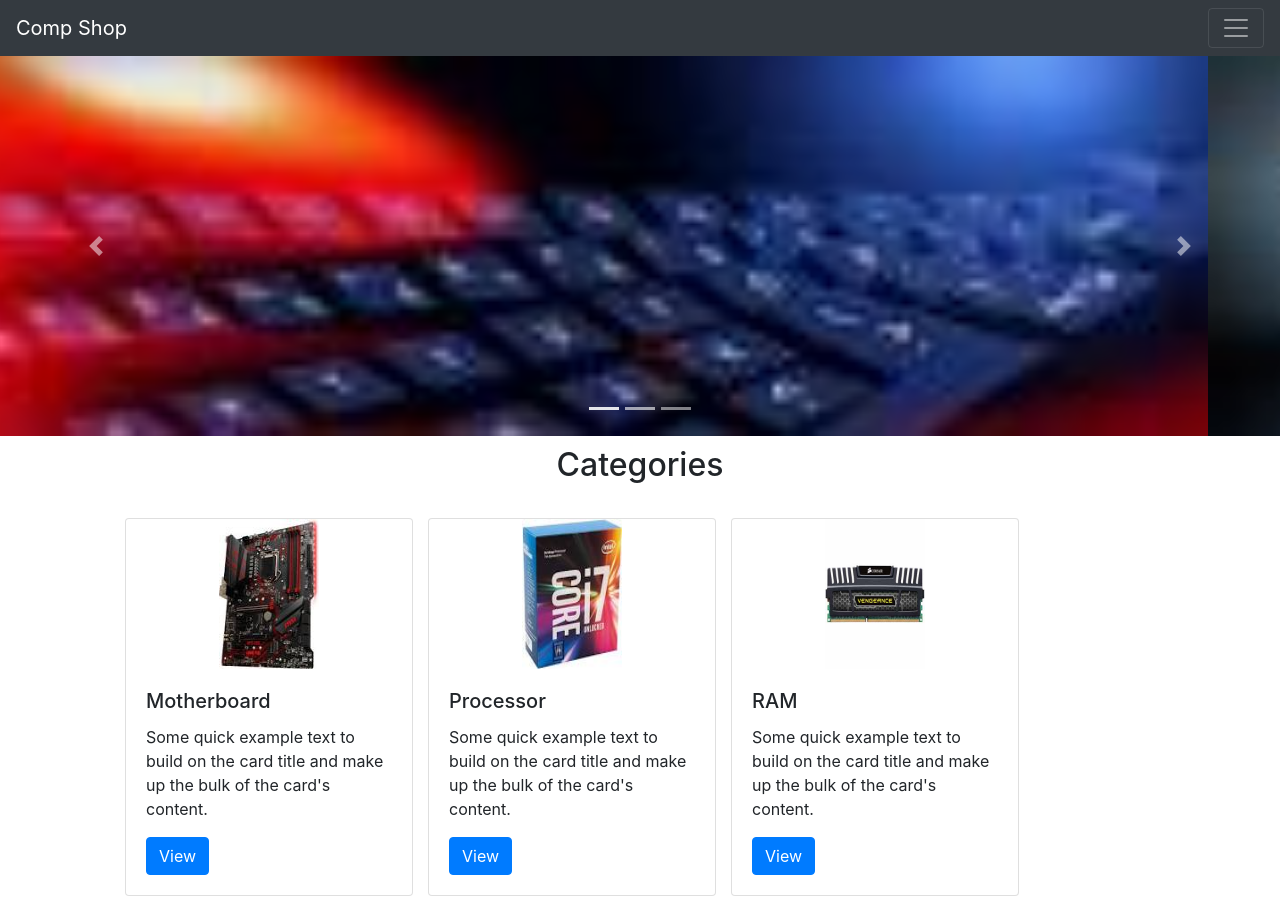
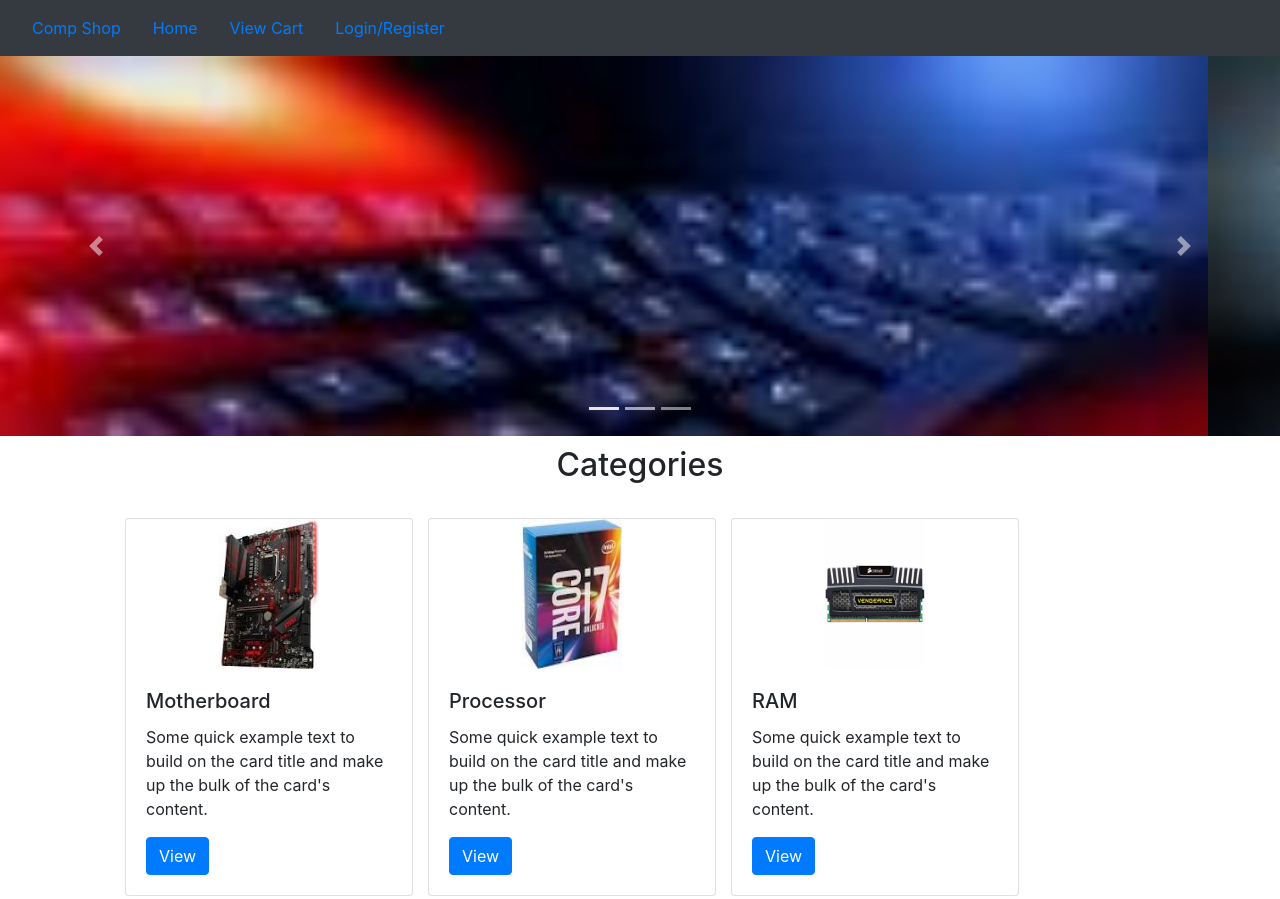
Before and after one commit to lanz31/ecomproj, a plain HTML site: page index.html in a window 1280 px wide. Shown: the top 899 px of the page. Drawn offline with nearby package versions, Linux system fonts and the light colour scheme.

Commit message:
Modified changes.

```diff
--- a/css/style.css
+++ b/css/style.css
@@ -32,4 +32,5 @@ div.items-container ul li {
 .footer-text {
     text-align: center;
     color: #ffffff;
+    margin-top: 14px;
 }
--- a/index.html
+++ b/index.html
@@ -9,28 +9,21 @@
     <link rel="stylesheet" href="css/style.css">
 </head>
 <body>
-  <nav class="navbar navbar-dark bg-dark">
-    <a class="navbar-brand" href="#">Comp Shop</a>
-    <button class="navbar-toggler" type="button" data-toggle="collapse" data-target="#navbarSupportedContent" aria-controls="navbarSupportedContent" aria-expanded="false" aria-label="Toggle navigation">
-      <span class="navbar-toggler-icon"></span>
-    </button>
-
-    <div class="collapse navbar-collapse" id="navbarSupportedContent">
-      <ul class="navbar-nav mr-auto">
-        <li class="nav-item active">
-          <a class="nav-link" href="#">Home <span class="sr-only">(current)</span></a>
+  <nav class="navbar navbar navbar-dark bg-dark">
+    <ul class="nav">
+      <li class="nav-item">
+        <a class="nav-link active" href="#">Comp Shop</a>
+      </li>
+      <li class="nav-item">
+        <a class="nav-link" href="#">Home</a>
       </li>
       <li class="nav-item">
         <a class="nav-link" href="#">View Cart</a>
       </li>
       <li class="nav-item">
-          <a class="nav-link" href="#">Login</a>
-        </li>
-        <li class="nav-item">
-          <a class="nav-link" href="#">Register</a>
+        <a class="nav-link" href="#">Login/Register</a>
       </li>
     </ul>
-    </div>
   </nav>
 
   <div id="carouselExampleIndicators" class="carousel slide" data-ride="carousel">
@@ -130,7 +123,7 @@
     </div>
   </div>
 
-  <div class="full-width">
+  <div class="full-width clearfix">
     <p class="footer-text">Copyright 2019</p>
   </div>
 
```
Lines whose indentation alone changed are shown as unchanged.
